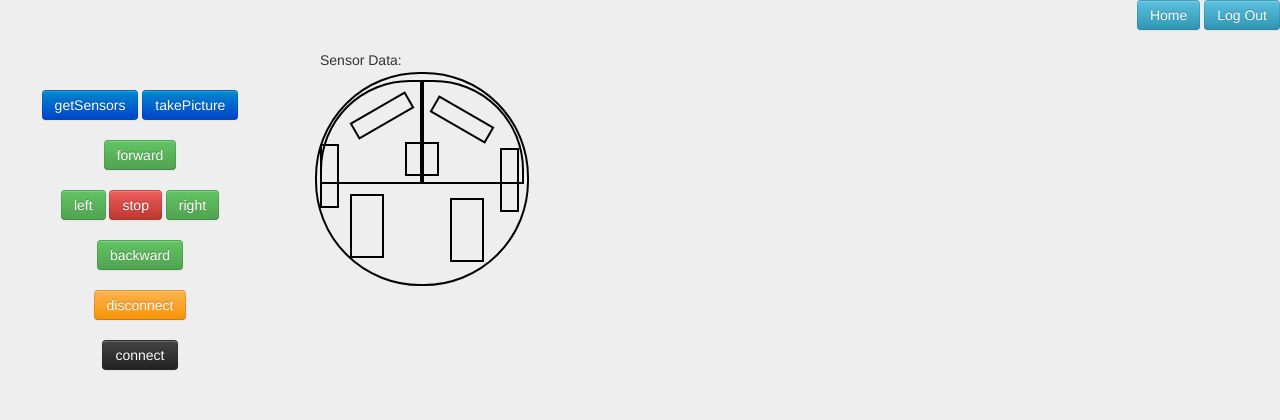
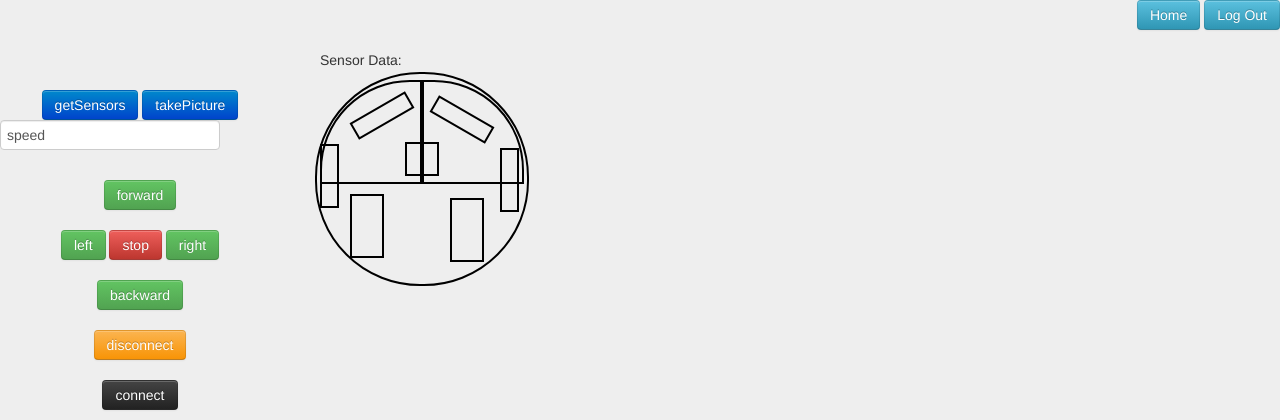
Before and after one commit to Bellspringsteen/RoombaCatStalker, a Django app: page /controlcenter/ in a window 1280 px wide. Shown: the top 420 px of the page. Run offline with Django 3.2, Linux system fonts and the light colour scheme; the visitor is signed in with stand-in values (Sample User, id 1); some libraries are stand-ins or nearby versions.

Commit message:
Adding speed control in, so its easier to control

```diff
--- a/controlcenter/views.py
+++ b/controlcenter/views.py
@@ -36,29 +36,28 @@ def controlAction(request):
     logger.debug("Got Request /n \n")
     global incrementer, roomba
     incrementer += 1
+    logger.debug(request.POST)
     if request.method == "POST":
-        if 'left' in request.POST:
-            roomba.full()
+        logger.debug("Speed is "+str(request.POST.getlist('speed')[0]))
+        roomba.full()
+        roomba.speed = request.POST.getlist('speed')[0]
+	if 'left' in request.POST:
             roomba.left()
 	    moveDelay()
             logger.debug("Move Left")
         elif 'right' in request.POST:
-            roomba.full()
             roomba.right()
 	    moveDelay()
             logger.debug("Move Right")
         elif 'forward' in request.POST:
-            roomba.full()
             roomba.forward()
 	    moveDelay()
             logger.debug("Move forward")
         elif 'backward' in request.POST:
-            roomba.full()
             roomba.backward()
  	    moveDelay()
             logger.debug("Move backward")
         elif 'stop' in request.POST:
-            roomba.full()
             roomba.stop()
             logger.debug("Move stop")
         elif 'disconnect' in request.POST:
--- a/roombaControl/templates/base.html
+++ b/roombaControl/templates/base.html
@@ -165,7 +165,7 @@
 	</div>
 	<form method="post" action="{% url "controlcenter.views.controlAction" %}">
 		{% csrf_token %}
-
+	        <input type="text" name="speed" value="speed">
 		  <div class="row" align="center">
 			  <input type="submit" class="btn btn-success" name="forward" value="forward" />
 		  </div>
```
